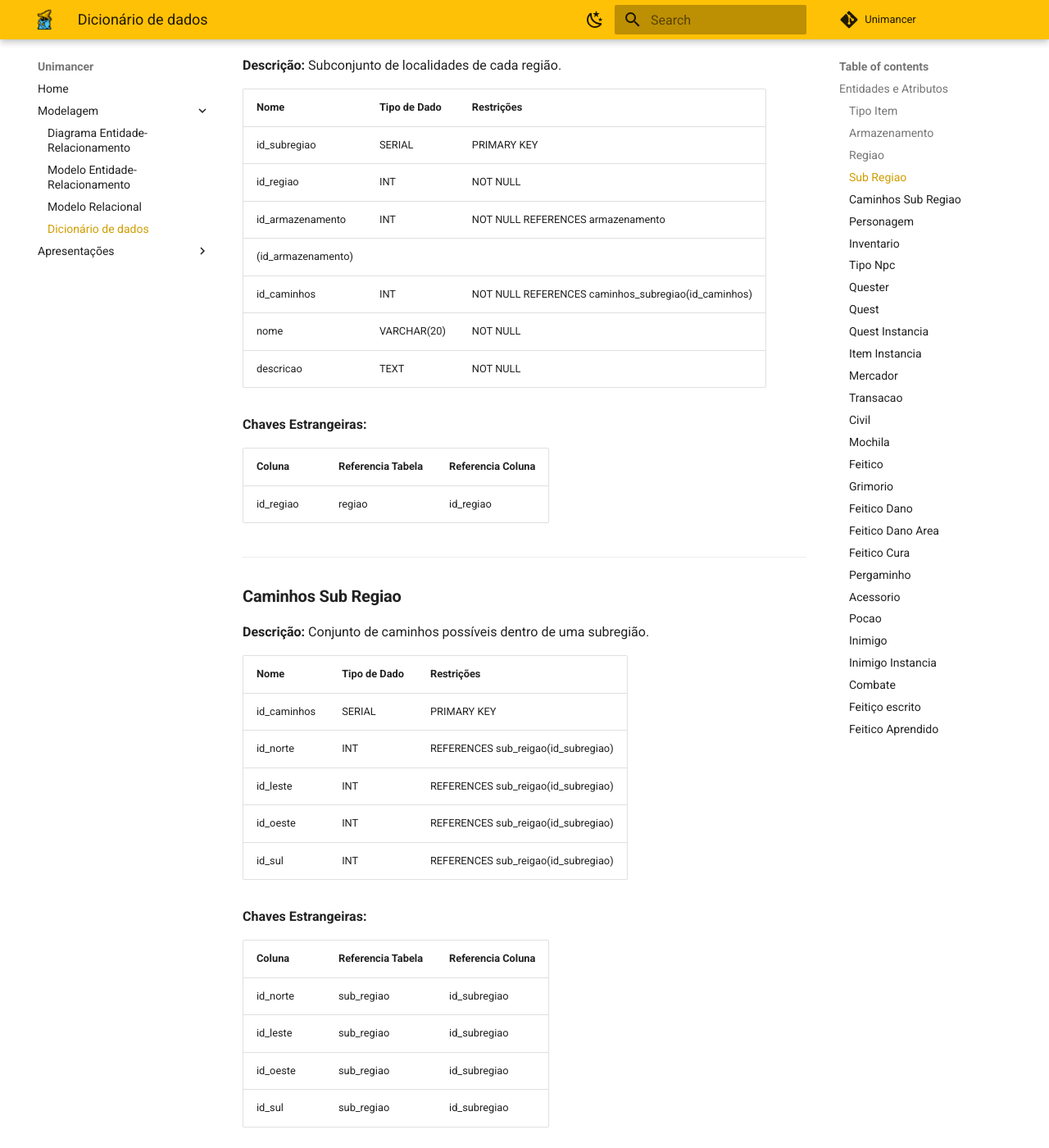
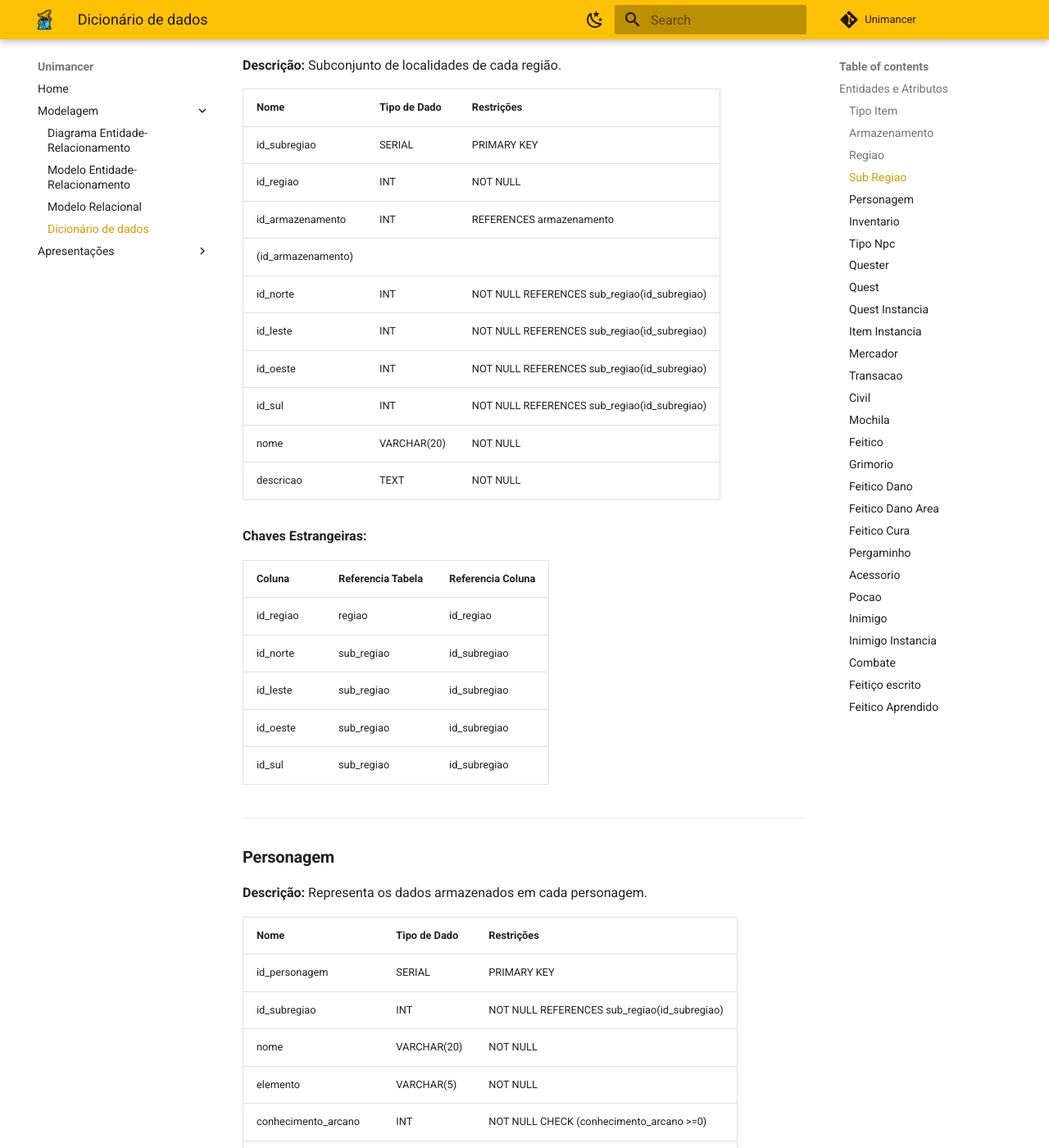
Before and after one commit to SBD1/2024.2-unimancer, an MkDocs documentation site: the page built from docs/modelagem/dd.md, in a window 1280 px wide and 1400 px high, scrolled down 1589 px. Shown: the whole window at 82% size. Built offline with MkDocs 1.6.1 and Material for MkDocs 9.7.7, drawn with Linux system fonts in a browser that asks for light colours; comment, search, counter and statistics services are not loaded.

Commit message:
fix(sql); allow null values for storage in subregion

```diff
--- a/docs/modelagem/dd.md
+++ b/docs/modelagem/dd.md
@@ -57,9 +57,12 @@
 |------|--------------|------------|
 | id_subregiao | SERIAL | PRIMARY KEY |
 | id_regiao | INT | NOT NULL |
-| id_armazenamento | INT | NOT NULL REFERENCES armazenamento
+| id_armazenamento | INT | REFERENCES armazenamento
 (id_armazenamento) |
-| id_caminhos |INT | NOT NULL REFERENCES caminhos_subregiao(id_caminhos) |
+| id_norte |INT | NOT NULL REFERENCES sub_regiao(id_subregiao) |
+| id_leste |INT | NOT NULL REFERENCES sub_regiao(id_subregiao) |
+| id_oeste |INT | NOT NULL REFERENCES sub_regiao(id_subregiao) |
+| id_sul |INT | NOT NULL REFERENCES sub_regiao(id_subregiao) |
 | nome | VARCHAR(20) | NOT NULL |
 | descricao | TEXT | NOT NULL |
 
@@ -68,25 +71,6 @@
 | Coluna | Referencia Tabela | Referencia Coluna |
 |--------|--------------------|-------------------|
 | id_regiao | regiao | id_regiao |
-
----
-
-### **Caminhos Sub Regiao**
-
-**Descrição:** Conjunto de caminhos possíveis dentro de uma subregião.
-
-| Nome | Tipo de Dado | Restrições |
-|------|--------------|------------|
-| id_caminhos | SERIAL | PRIMARY KEY |
-| id_norte | INT | REFERENCES sub_reigao(id_subregiao) |
-| id_leste | INT | REFERENCES sub_reigao(id_subregiao) |
-| id_oeste | INT | REFERENCES sub_reigao(id_subregiao) |
-| id_sul | INT | REFERENCES sub_reigao(id_subregiao) |
-
-**Chaves Estrangeiras:**
-
-| Coluna | Referencia Tabela | Referencia Coluna |
-|--------|--------------------|-------------------|
 | id_norte | sub_regiao | id_subregiao |
 | id_leste | sub_regiao | id_subregiao |
 | id_oeste | sub_regiao | id_subregiao |
```
Also changed, not shown: 1 other file.
